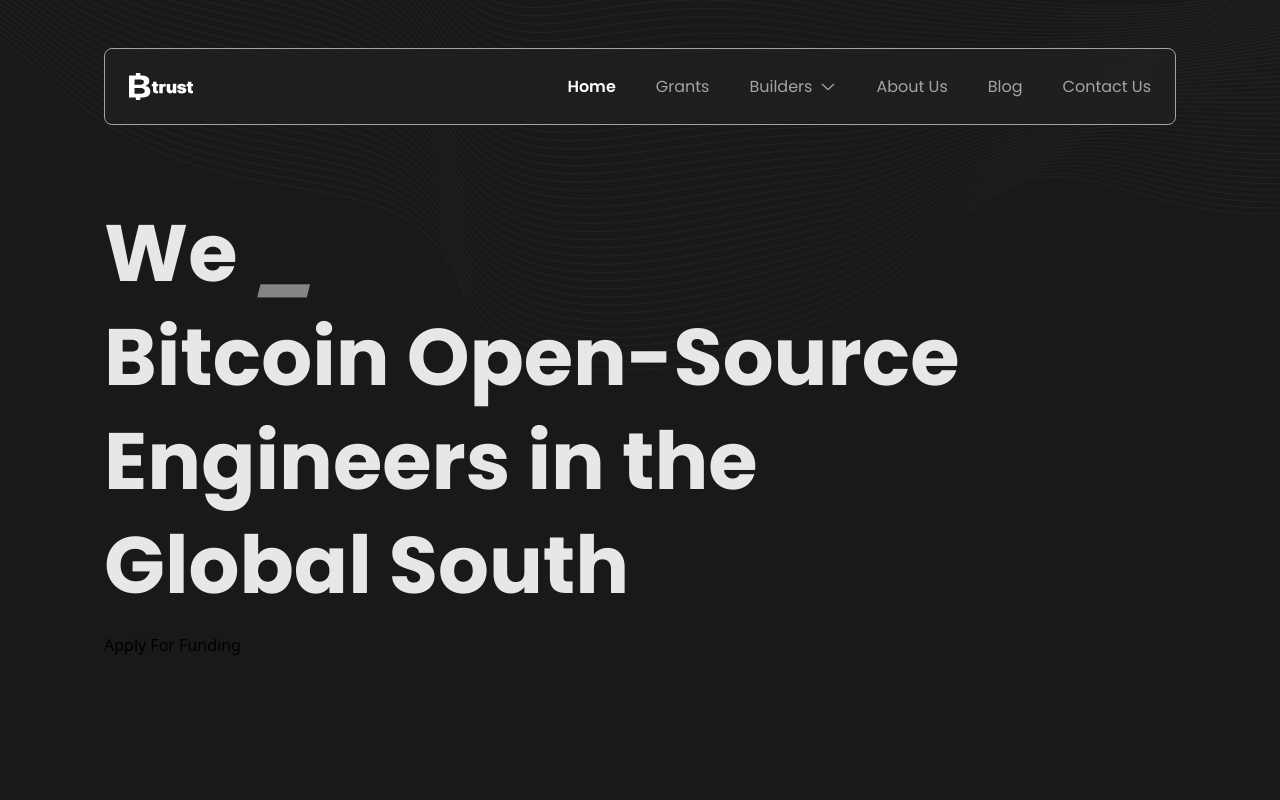
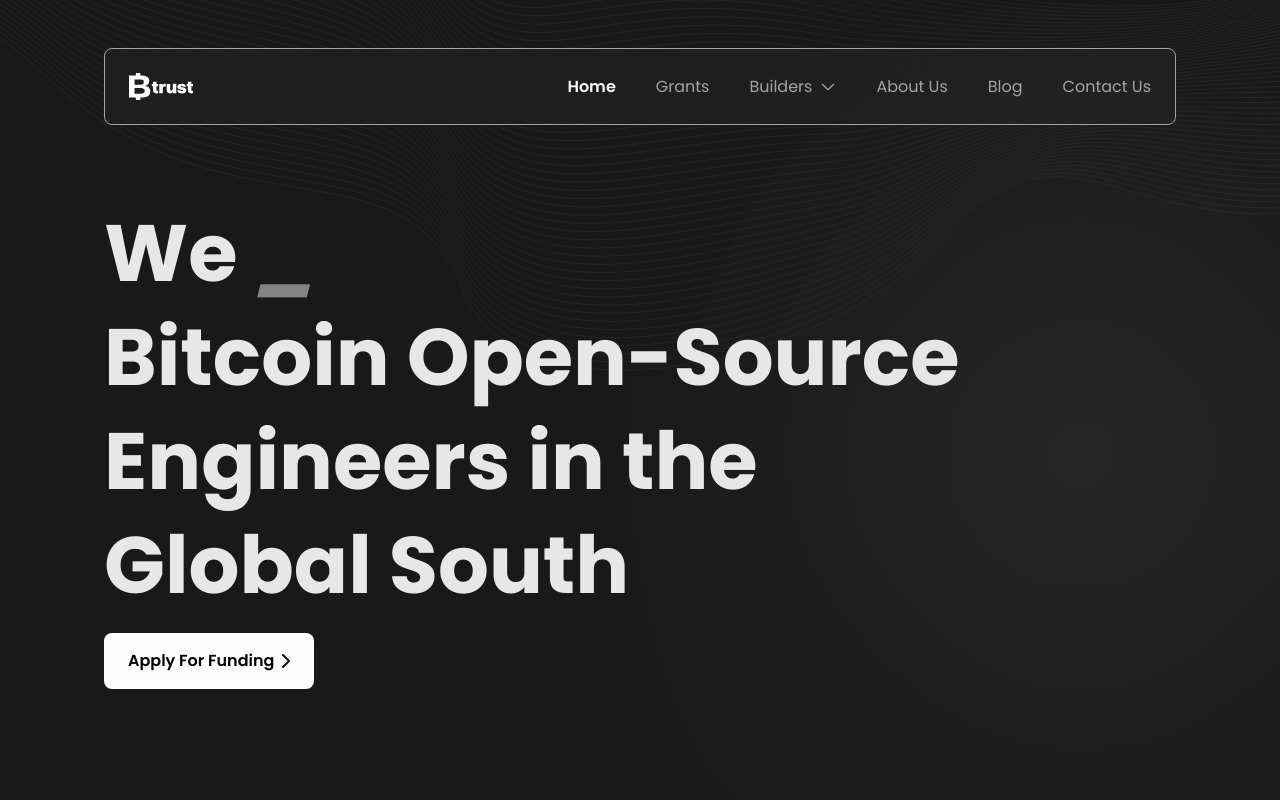
Before and after one commit to btrustteam/website, a Next.js app: page / in a window 1280 px wide. Shown: the top 800 px of the page. Built offline with nearby package versions, Linux system fonts and the light colour scheme.

Commit message:
feat: gradient and button component

```diff
--- a/src/app/page.tsx
+++ b/src/app/page.tsx
@@ -1,4 +1,6 @@
 "use client";
+import ButtonWithArrow from "@/components/buttons/buttonWithArrow";
+import Gradient from "@/components/gradient";
 import Nav from "@/components/nav";
 import Pattern from "@/components/pattern";
 import TypingEffect from "@/components/typyingEffect";
@@ -7,6 +9,7 @@ export default function Home() {
   return (
     <div className="bg-bg-black relative pb-[10rem]">
       <Pattern />
+      <Gradient />
       <Nav />
       <div className="flex px-[6.5rem] pt-[3.75rem] pb-[6.5rem] justify-center flex-col gap-[6.25rem]">
         <div className="gap-4 flex flex-col items-start">
@@ -21,7 +24,7 @@ export default function Home() {
               Global South
             </h1>
           </div>
-          <button>Apply For Funding</button>
+          <ButtonWithArrow text={"Apply For Funding"} onClick={() => {}} />
         </div>
         <div></div>
       </div>
--- /dev/null
+++ b/src/components/buttons/buttonWithArrow.tsx
@@ -0,0 +1,16 @@
+import Image from "next/image";
+interface ArrowButtonProps {
+  text: string;
+  onClick: () => void;
+}
+export default function ButtonWithArrow({ text, onClick }: ArrowButtonProps) {
+  return (
+    <button
+      className="flex justify-center items-center px-[1.5rem] py-[1rem] rounded-lg bg-active-white text-base font-poppins font-semibold text-black-6 gap-2"
+      onClick={onClick}
+    >
+      {text}
+      <Image src={"/arrow_right.svg"} alt="arrow right" width={8} height={14} />
+    </button>
+  );
+}
--- /dev/null
+++ b/src/components/gradient/index.tsx
@@ -0,0 +1,5 @@
+export default function Gradient() {
+  return (
+    <div className="w-[16.8125rem] h-[16.8125rem] shrink-0 rounded-full opacity-[0.3] bg-[#D9D9D9] absolute right-[4rem] top-[20rem] filter blur-162"></div>
+  );
+}
--- a/tailwind.config.ts
+++ b/tailwind.config.ts
@@ -11,6 +11,9 @@ const config: Config = {
       backdropFilter: {
         "webkit-blur": "blur(10px)", // Adding custom blur with WebKit prefix
       },
+      blur: {
+        "162": "10.125rem",
+      },
       colors: {
         background: "var(--background)",
         foreground: "var(--foreground)",
@@ -20,6 +23,7 @@ const config: Config = {
         "active-white": "#FDFDFD",
         "grey-black": "#A4A4A4",
         "black-4": "#686868",
+        "back-6": "#101010",
         "dropdown-bg": "rgba(234, 234, 234, 0.05)",
         "white-6": "#E7E7E7",
         "white-9": "#848484",
```
Also changed, not shown: public/arrow_right.svg (added).
